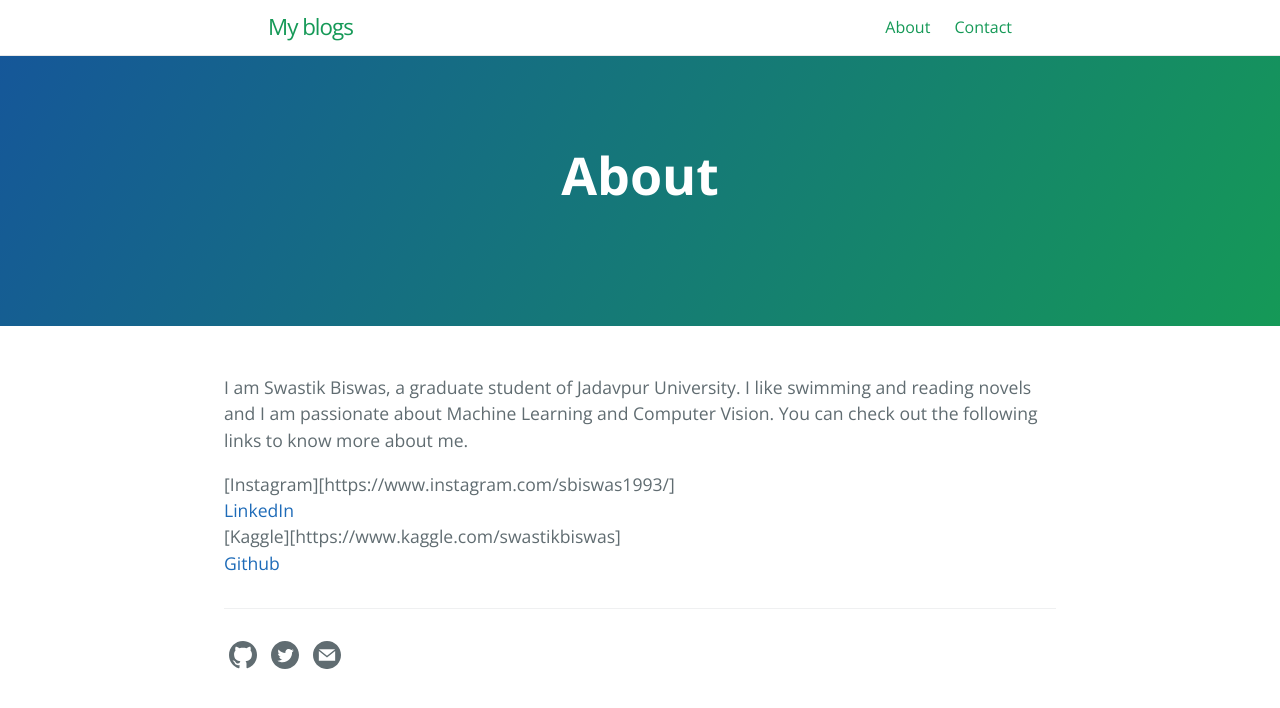
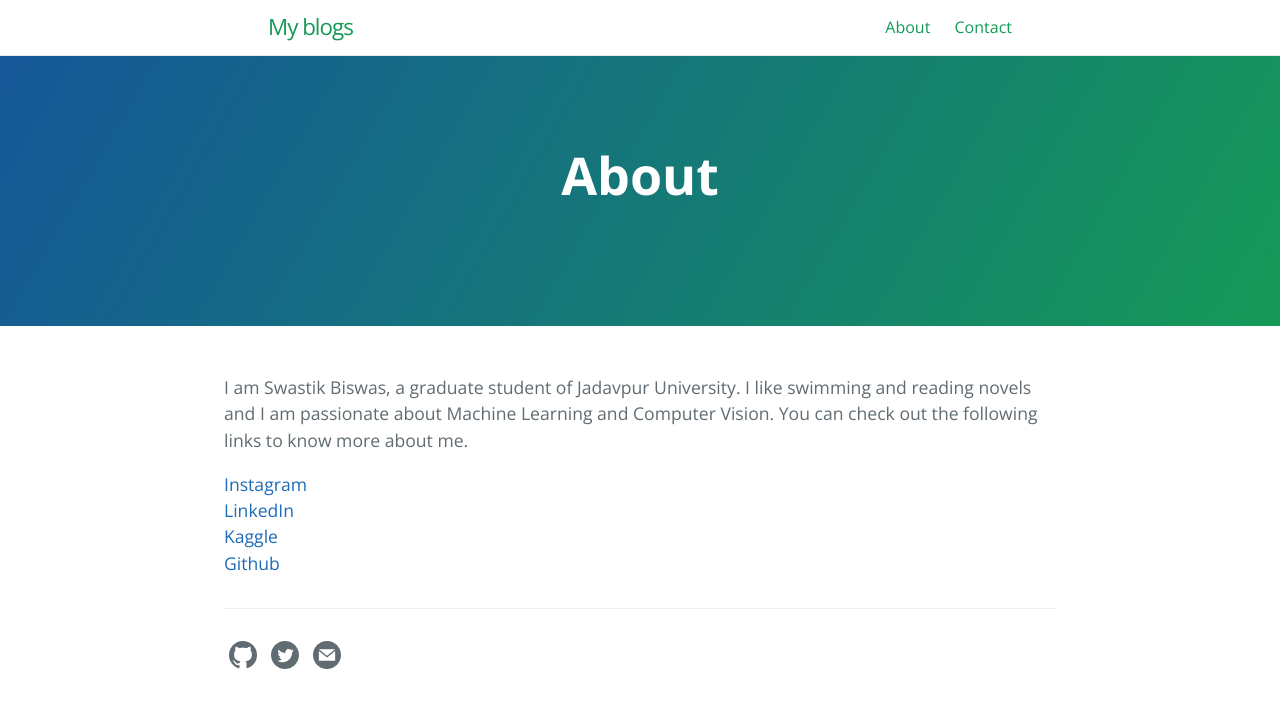
Before and after one commit to Swastik1993/Swastik1993.github.io, a Jekyll site: the page built from about.md, in a window 1280 px wide. Shown: the top 708 px of the page. Built offline with Jekyll 4.4.1, drawn with Linux system fonts in a browser that asks for light colours.

Commit message:
page update

```diff
--- a/about.md
+++ b/about.md
@@ -6,7 +6,7 @@ permalink: /about/
 
 I am Swastik Biswas, a graduate student of Jadavpur University. I like swimming and reading novels and I am passionate about Machine Learning and Computer Vision. You can check out the following links to know more about me.
 
-[Instagram][https://www.instagram.com/sbiswas1993/]
+[Instagram](https://www.instagram.com/sbiswas1993/)
 [LinkedIn](https://www.linkedin.com/in/swastikbiswas/)
-[Kaggle][https://www.kaggle.com/swastikbiswas]
+[Kaggle](https://www.kaggle.com/swastikbiswas)
 [Github](https://github.com/Swastik1993)
```
